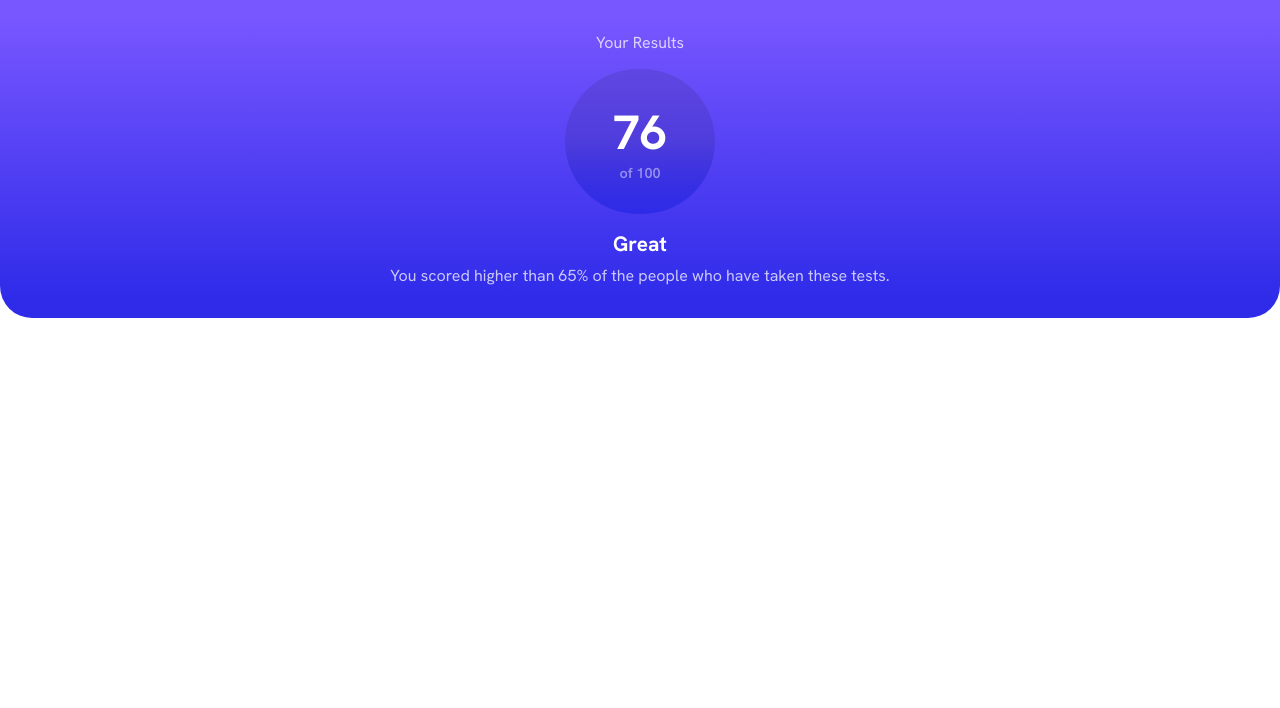
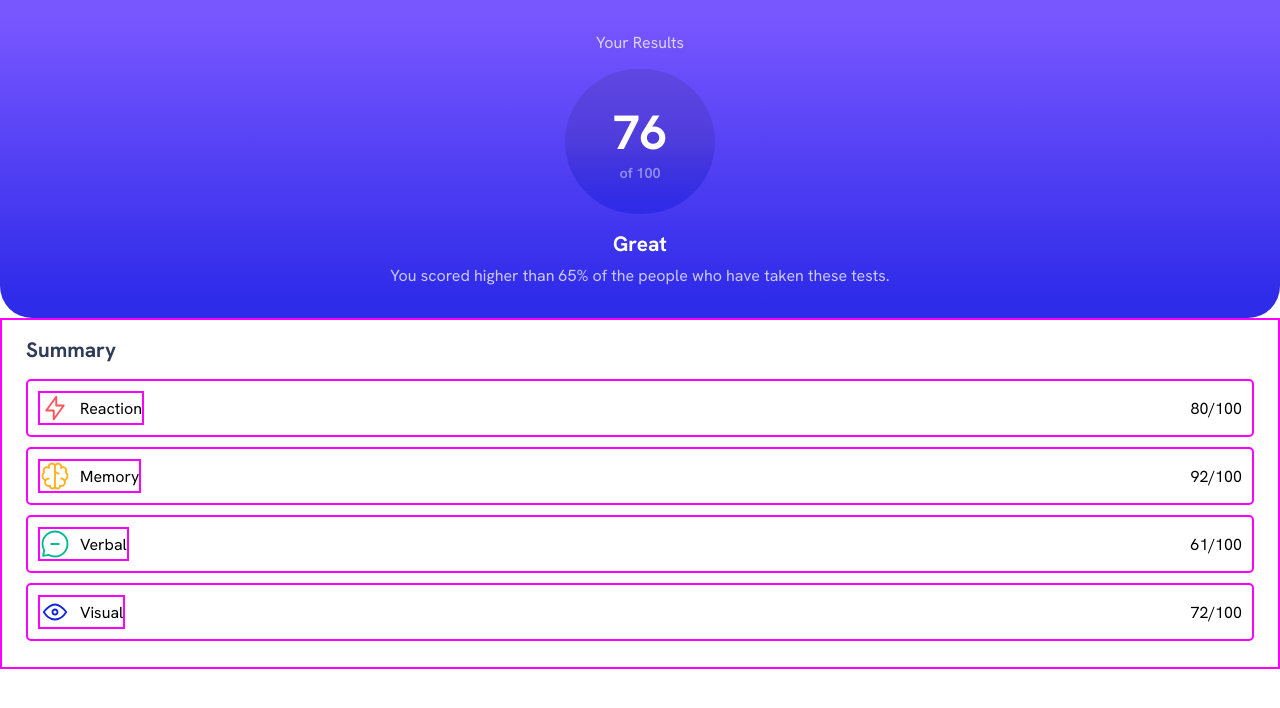
Before and after one commit to Wariz007/results_summary_page, a plain HTML site: page index.html in a window 1280 px wide. Drawn offline with nearby package versions, Linux system fonts and the light colour scheme; files that its build step writes are made by us from their sources.

Commit message:
40% progress: dynamically accessed contents in json file. Brushing up next

```diff
--- a/index.html
+++ b/index.html
@@ -29,7 +29,13 @@
     </p>
   </div>
 
+  <div class="summary__container">
+    <h2 class="summary__container__h2">
+      Summary
+    </h2>
+  </div>
 
 
+  <script src="script.js"></script>
 </body>
 </html>
--- /dev/null
+++ b/script.js
@@ -0,0 +1,43 @@
+document.addEventListener('DOMContentLoaded', () => {
+    const container = document.querySelector('.summary__container');
+
+    fetch('data.json')
+        .then(response => response.json())
+        .then(data => {
+            data.forEach(item => {
+                //create new div for each item
+                const div = document.createElement('div');
+                div.classList.add('item');
+
+                //create wrapper div for image + category text
+                const categoryWrapper = document.createElement('div');
+                categoryWrapper.classList.add('category-wrapper');
+
+                //create an img element
+                const img = document.createElement('img');
+                img.src = item.icon;
+                img.alt = item.category;
+                img.width = 30;
+
+                //create category span
+                const categoryText = document.createElement('span');
+                categoryText.textContent = item.category;
+
+                //append img + category text to wrapper
+                categoryWrapper.appendChild(img);
+                categoryWrapper.appendChild(categoryText);
+
+                //create a score span
+                const scoreText = document.createElement('span');
+                scoreText.textContent = `${item.score}/100`;
+
+                //append both wrapper and score to main div
+                div.appendChild(categoryWrapper);
+                div.appendChild(scoreText);
+
+                //append item to container
+                container.appendChild(div);
+            })
+        })
+        .catch(error => console.error('Error fetching data:', error));
+})
--- /dev/null
+++ b/scss/_summaryContainer.scss
@@ -0,0 +1,40 @@
+.summary__container{
+    border: 2px solid magenta;
+    padding: 1rem 1.5rem;
+
+    .item{
+        display: flex;
+        justify-content: space-between;
+        align-items: center;
+    }
+}
+
+.summary__container__h2{
+    font-size: 1.3rem;
+    color: $DarkGrayBlue;
+    margin-bottom: 1rem;
+}
+
+.item {
+    display: flex;
+    align-items: center;
+    gap: 10px;
+    margin-bottom: 10px;
+    padding: 10px;
+    border-radius: 5px;
+}
+
+.category-wrapper {
+    display: flex;
+    align-items: center;
+    gap: 10px; /* Space between image and text */
+}
+
+.summary__container img {
+    width: 30px;
+    height: auto;
+}
+
+.summary__container div{
+    border: 2px solid magenta;
+}
--- a/scss/main.scss
+++ b/scss/main.scss
@@ -1,2 +1,3 @@
 @import 'config';
 @import 'purpleContainer';
+@import 'summaryContainer'
```
